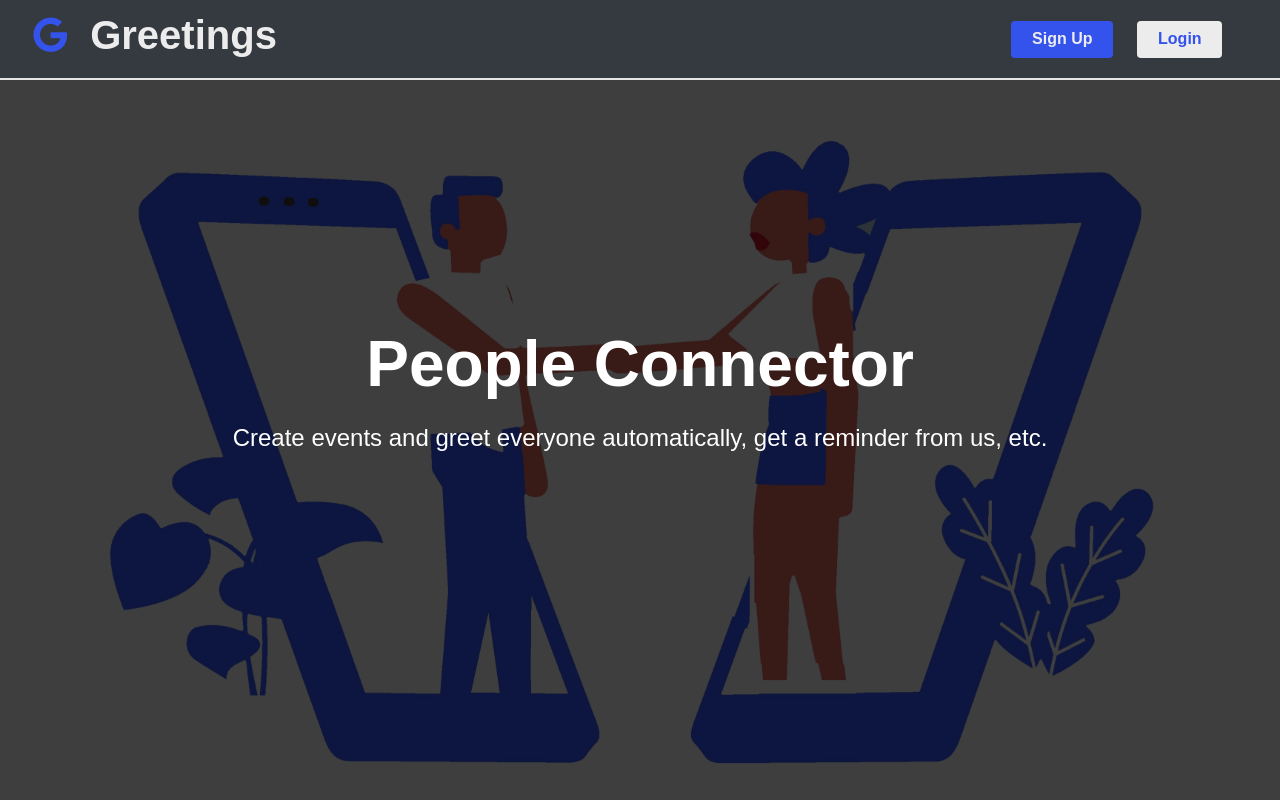
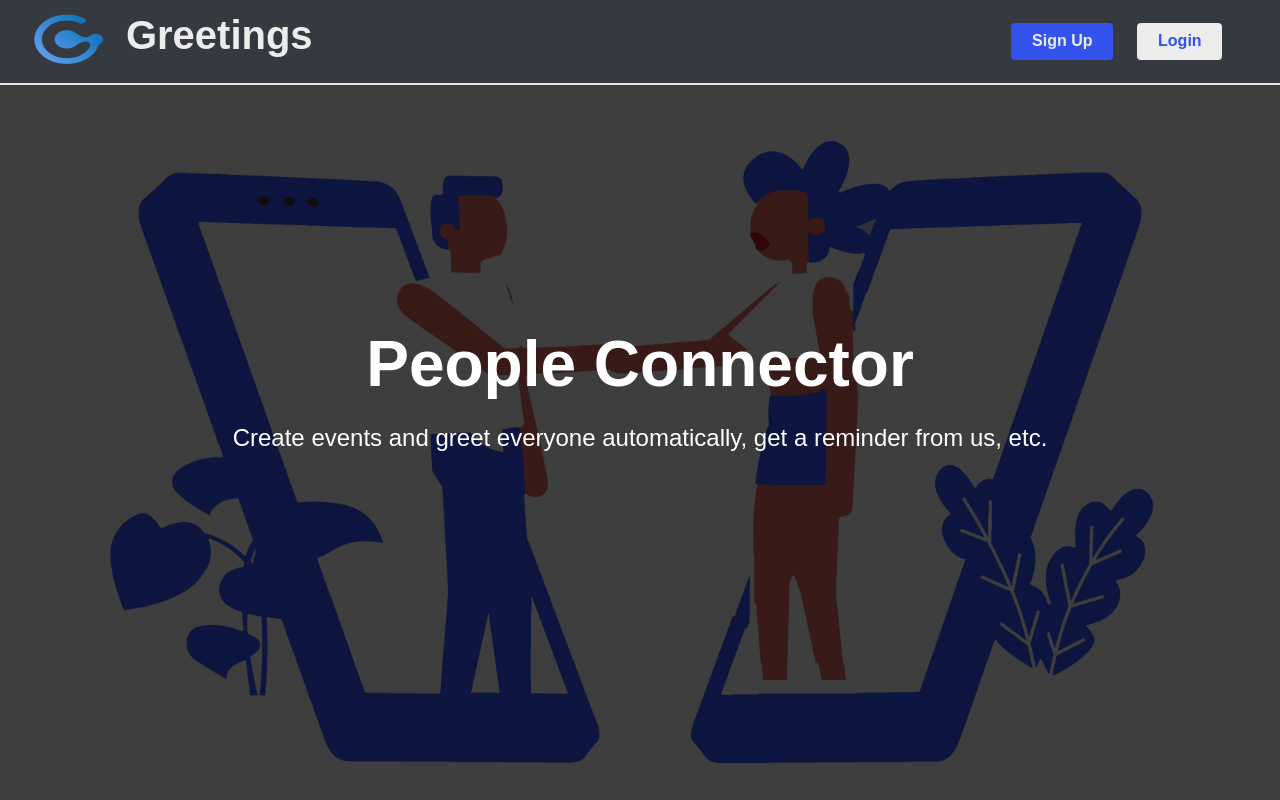
Before and after one commit to NamanAgarwal214/Greet-App, a React (Create React App) app in the folder client/: page / in a window 1280 px wide. Built offline with nearby package versions, Linux system fonts and the light colour scheme.

Commit message:
updated logo

```diff
--- a/client/src/App.css
+++ b/client/src/App.css
@@ -25,6 +25,11 @@ ul {
 
 img {
   width: 100%;
+}
+
+.logo {
+  width: 70px;
+  height: 50px;
 }
 
 /* Navbar css */
--- a/client/src/components/Layout/Navbar.js
+++ b/client/src/components/Layout/Navbar.js
@@ -1,11 +1,12 @@
 import React from 'react'
+import logo from '../../img/logo.png'
 import {Link} from 'react-router-dom';
 
 const Navbar = () => {
     return (
         <nav class="navbar bg-dark">
             <h1>
-                <Link to ='/'><i class="fa fa-google"></i><span className = "title"> Greetings</span></Link>
+                <Link to ='/'><img className = "logo" src = {logo} alt = "logo"/><span className = "title"> Greetings</span></Link>
             </h1>
             <div class="buttons">
                     <Link to = "/register" class="btn btn-primary">Sign Up</Link>
```
Also changed, not shown: client/src/img/logo.png (added).
